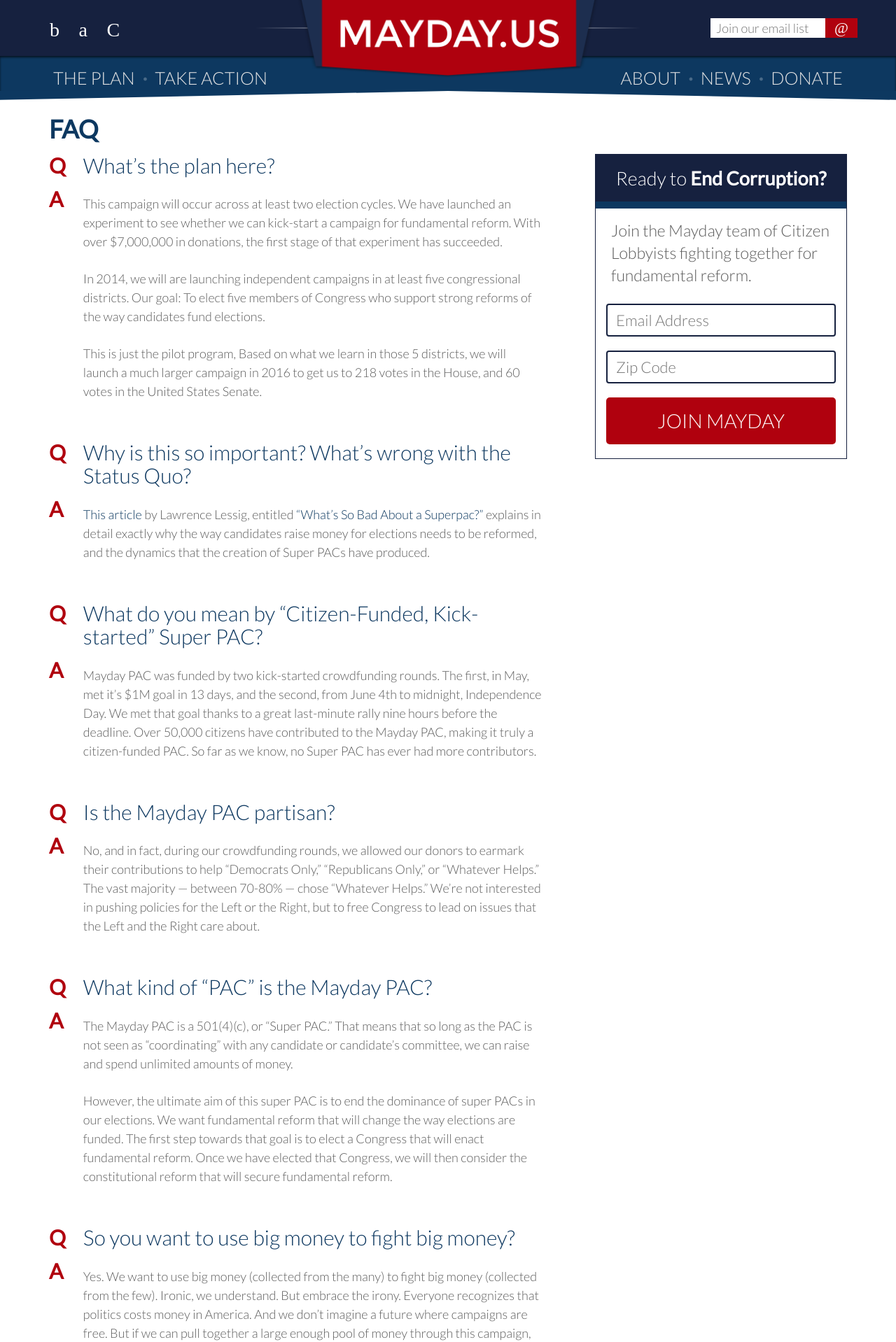
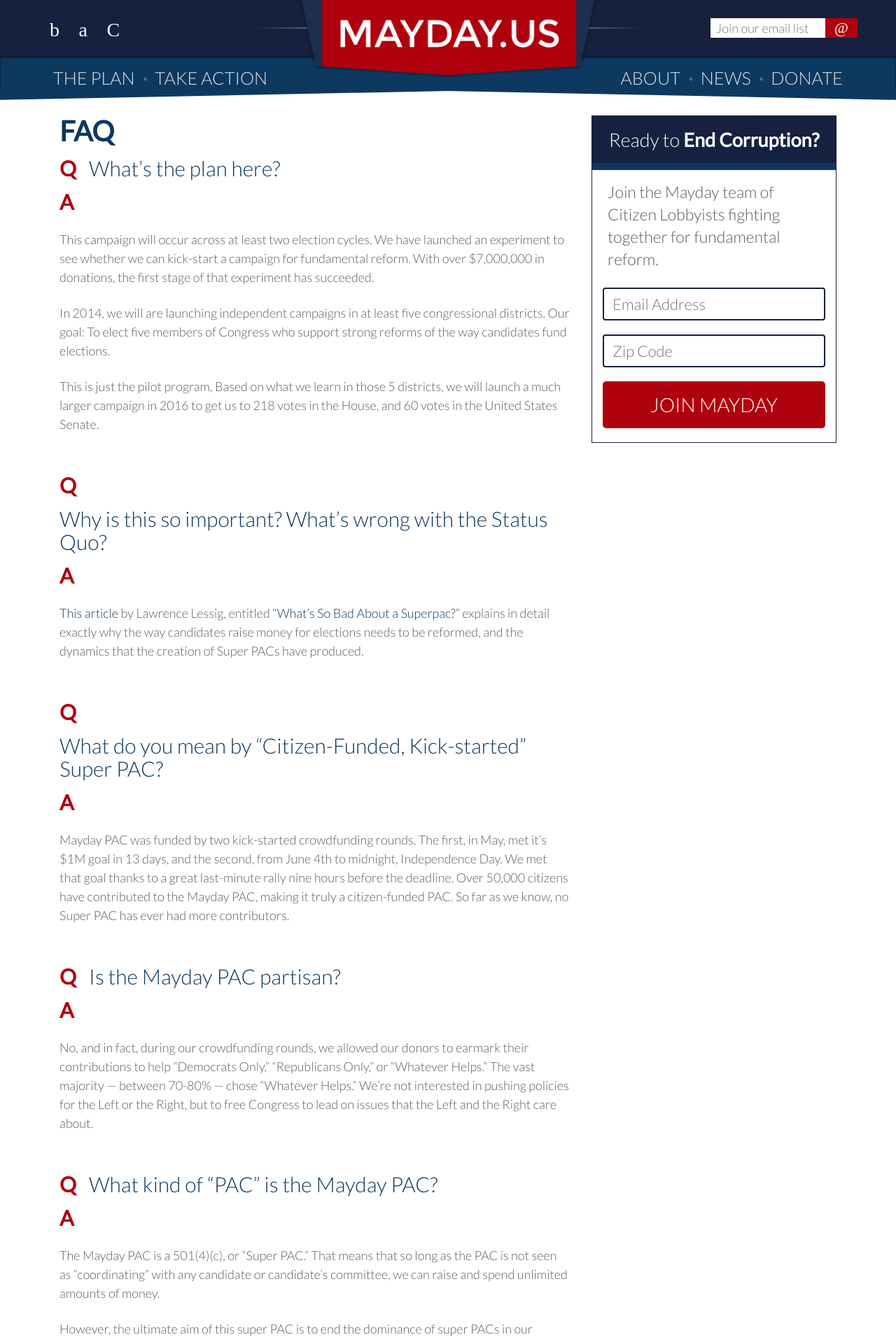
Before and after one commit to MayOneUS/mayday-2.0-frontend, a Jekyll site: the page built from faq.html, in a window 1280 px wide. Shown: the top 1918 px of the page at 70% size. Built offline with Jekyll 4.4.1, drawn with Linux system fonts in a browser that asks for light colours; nearby versions of some CDN libraries; some web fonts are replaced.

Commit message:
faq layout fixed

```diff
--- a/_sass/_faq.scss
+++ b/_sass/_faq.scss
@@ -8,28 +8,12 @@
  * Mayday Content
  */
 .faq-qa{
-  width: 6.5%;
   display: inline-block;
   float: left;
   padding-right: 1rem;
-
-  @include small-desktop {
-    width: 10%
-
-  }
-
-  @include tablet {
-    width: 10%
-
-  }
-
-  @include phone {
-    width: 10%;
-
-  }
 }
 .faq-content{
-  width: 87.5%;
+
   display: inline-block;
   float: left;
 
@@ -50,7 +34,7 @@
   }
 }
 .faq-content p {
-  padding-top: .6rem;
+  padding-top: .5rem;
 
   @include small-desktop {
 
--- a/faq.html
+++ b/faq.html
@@ -4,13 +4,10 @@
 permalink: /faq/
 ---
 <div class="container">
+  <div class="col-md-12">
     <div class="row">
       <div class="col-md-8">
-      <h1><strong>FAQ</strong></h1>
-    </div>
-  </div>
-  <div class="row">
-    <div class="col-md-8">
+        <h1 class="mayday-headline-smaller"><strong>FAQ</strong></h1>
         <div class="row">
           <div class="col-md-12">
             <span class="faq-qa">
@@ -621,3 +618,4 @@
       </div>
     </div>
   </div>
+</div>
```
Lines whose indentation alone changed are shown as unchanged.
